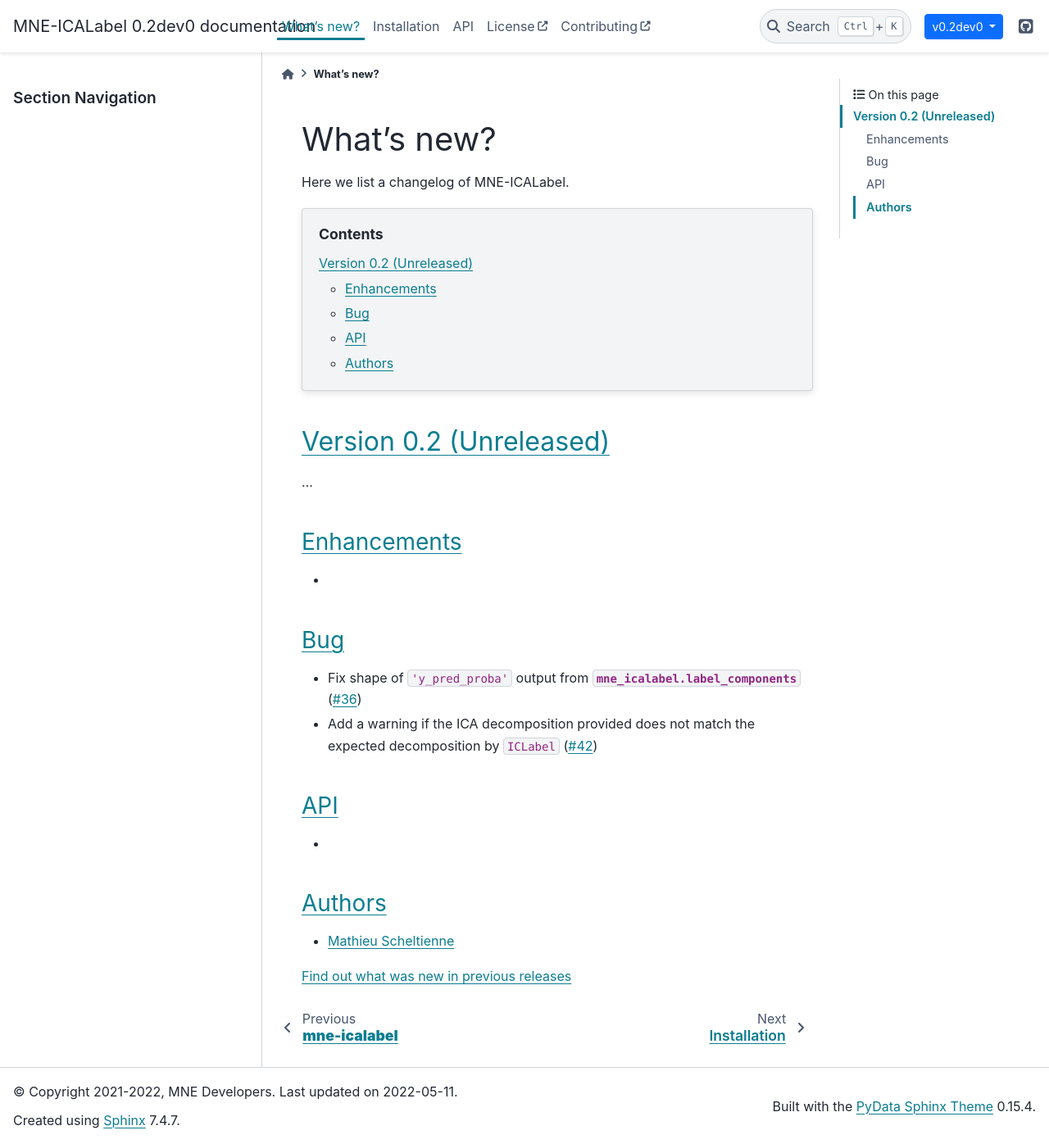
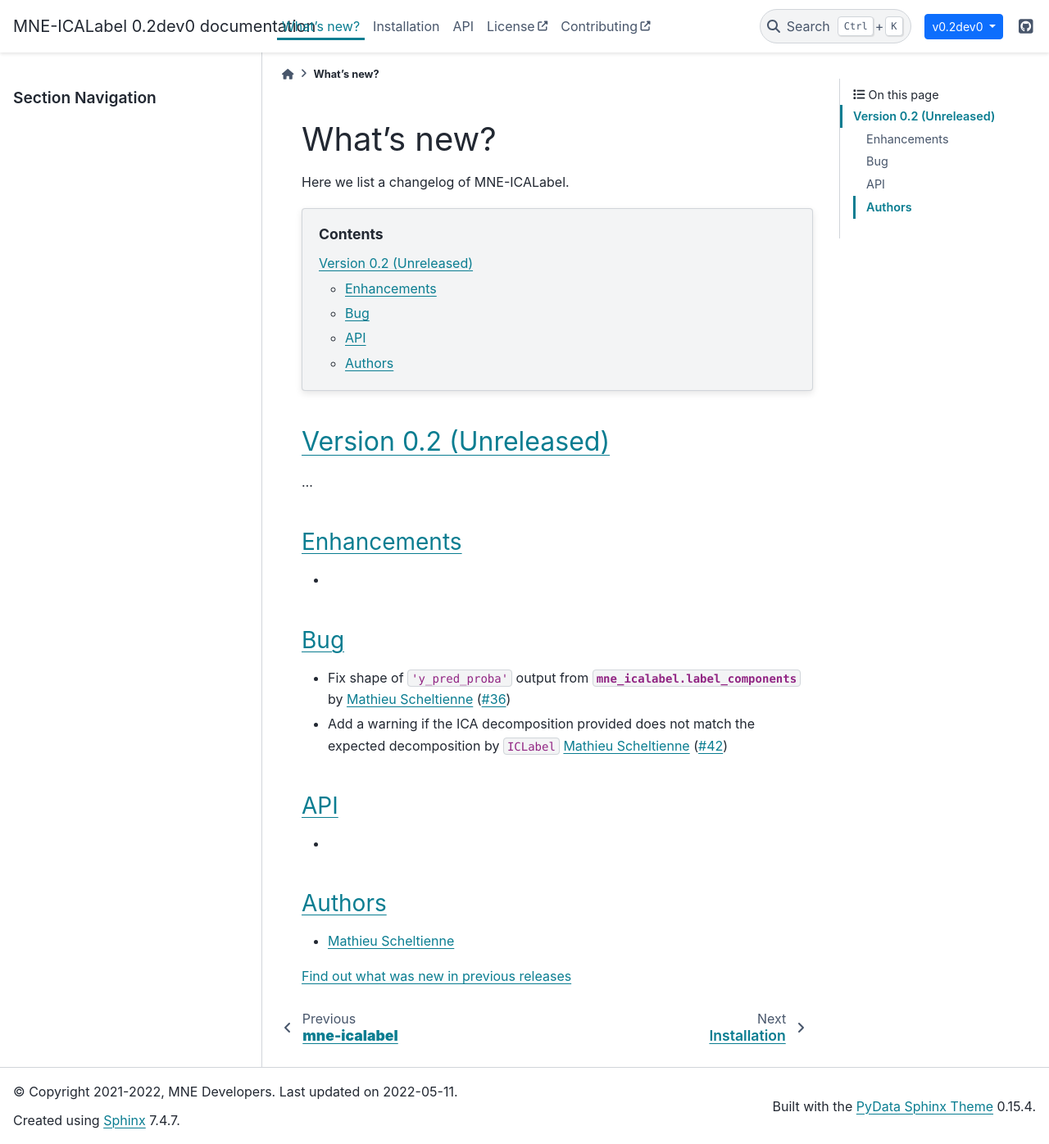
Before and after one commit to mne-tools/mne-icalabel, a Sphinx documentation site: the page built from doc/whats_new.rst, in a window 1280 px wide and 1396 px high. Shown: the whole window at 82% size. Built offline with Sphinx 7.4.7 and the PyData theme 0.15.4, drawn with Linux system fonts in a browser that asks for light colours; pages that are not in the unit, such as notebooks, are missing from menus.

Commit message:
Apply suggestions from code review

```diff
--- a/doc/whats_new.rst
+++ b/doc/whats_new.rst
@@ -29,8 +29,8 @@ Enhancements
 Bug
 ~~~
 
-- Fix shape of ``'y_pred_proba'`` output from `mne_icalabel.label_components` (:gh:`36`)
-- Add a warning if the ICA decomposition provided does not match the expected decomposition by ``ICLabel`` (:gh:`42`)
+- Fix shape of ``'y_pred_proba'`` output from `mne_icalabel.label_components` by `Mathieu Scheltienne`_ (:gh:`36`)
+- Add a warning if the ICA decomposition provided does not match the expected decomposition by ``ICLabel`` `Mathieu Scheltienne`_ (:gh:`42`)
 
 API
 ~~~
```
